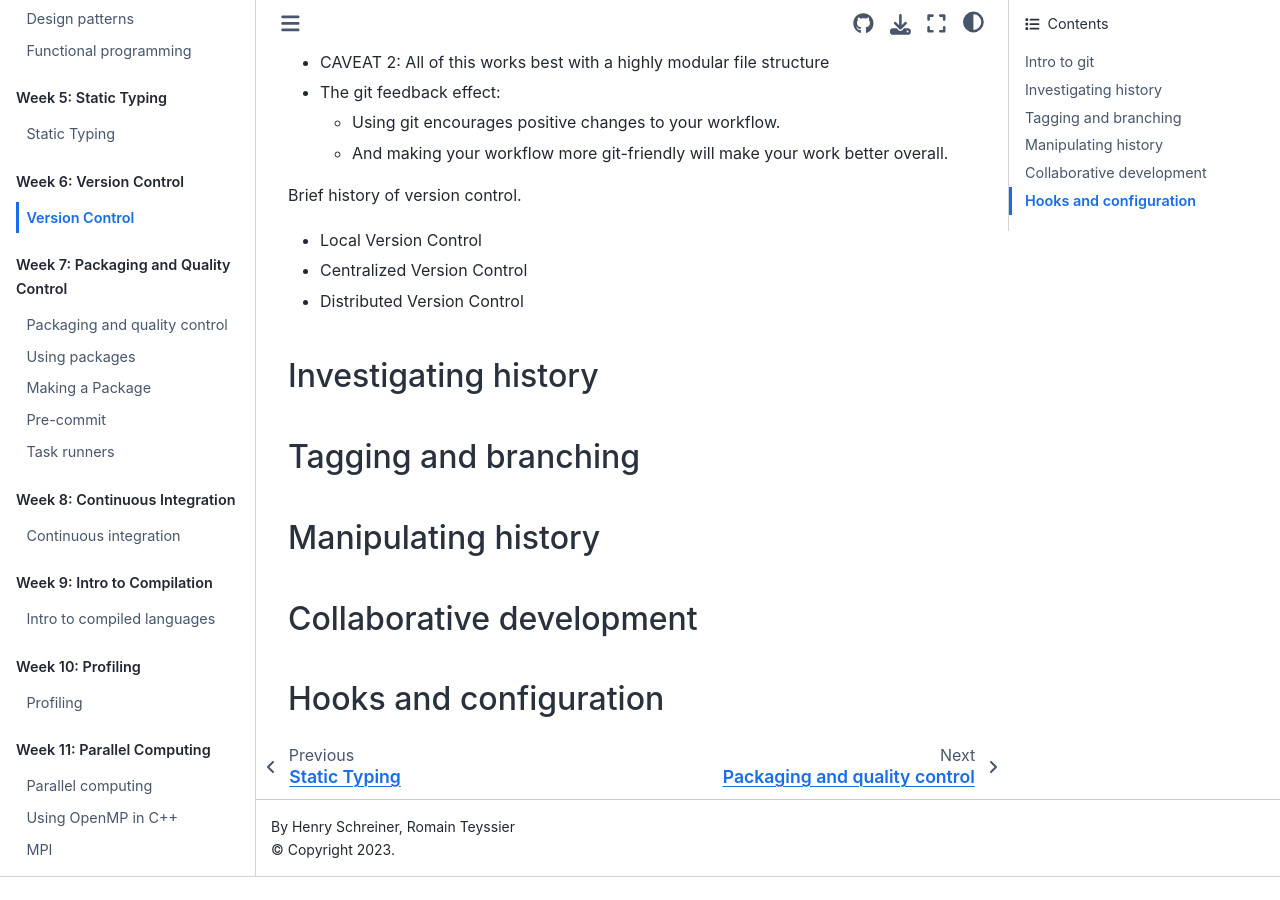
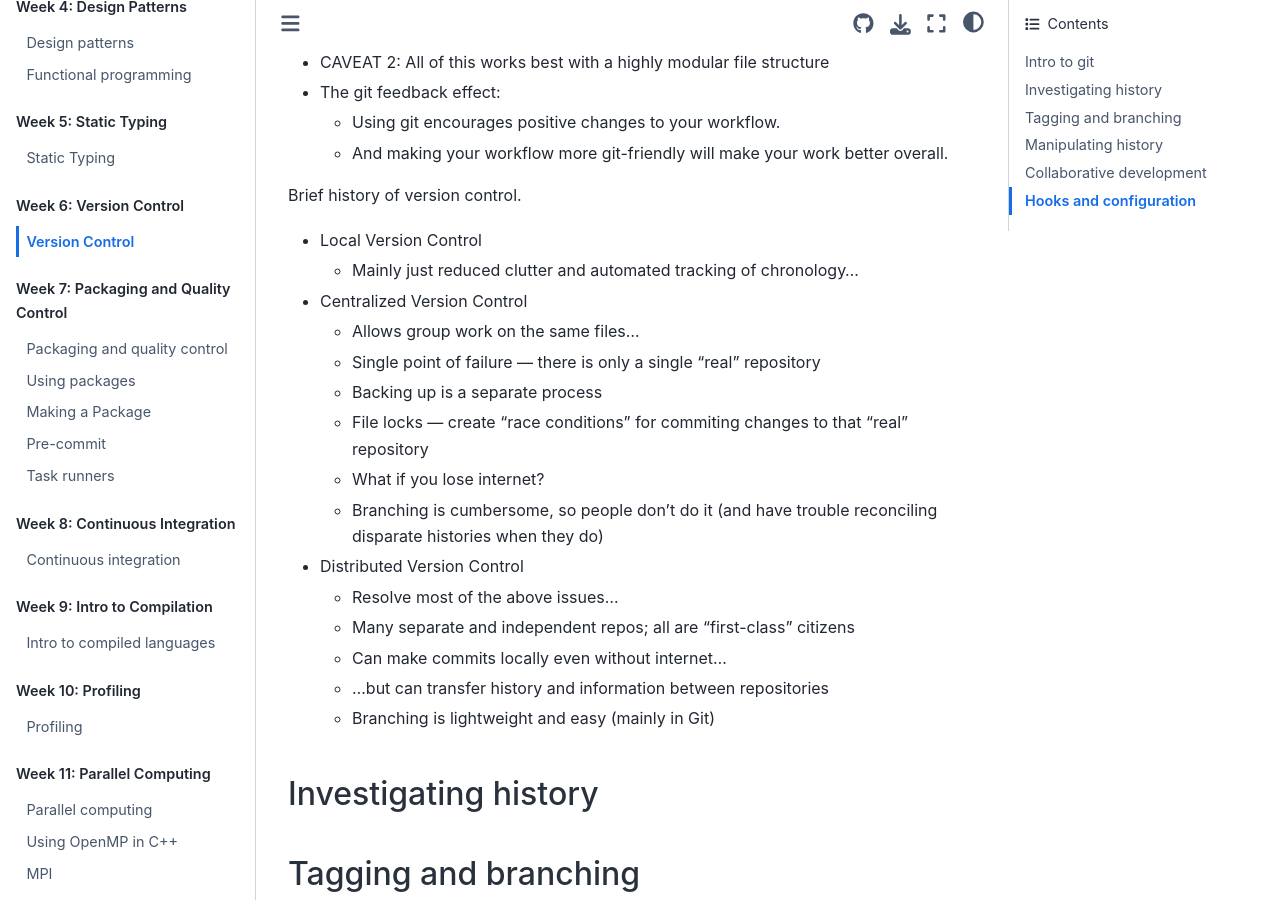
Before and after one commit to se-for-sci/se-for-sci.github.io, a Jupyter Book: the page built from content/week6/git.md, in a window 1280 px wide and 900 px high, scrolled down 1841 px. Built offline with Jupyter Book 1.0.4 settings and Sphinx 7.4.7 and the Sphinx Book theme 1.1.4, drawn with Linux system fonts in a browser that asks for light colours; before the commit the page ends 2718 px from its top, so only the background shows below that.

Commit message:
Update git.md

```diff
--- a/content/week6/git.md
+++ b/content/week6/git.md
@@ -52,10 +52,23 @@
 Brief history of version control.
 
 - Local Version Control
+    - Mainly just reduced clutter and automated tracking of chronology...
 
 - Centralized Version Control
+    - Allows group work on the same files...
+    - Single point of failure --- there is only a single "real" repository
+    - Backing up is a separate process
+    - File locks --- create "race conditions" for commiting changes to that "real" repository
+    - What if you lose internet?
+    - Branching is cumbersome, so people don't do it (and have trouble reconciling disparate histories when they do)
 
 - Distributed Version Control
+    - Resolve most of the above issues...
+    - Many separate and independent repos; all are "first-class" citizens
+    - Can make commits locally even without internet...
+    - ...but can transfer history and information between repositories
+    - Branching is lightweight and easy (mainly in Git)
+
 
 ## Investigating history
 
```
